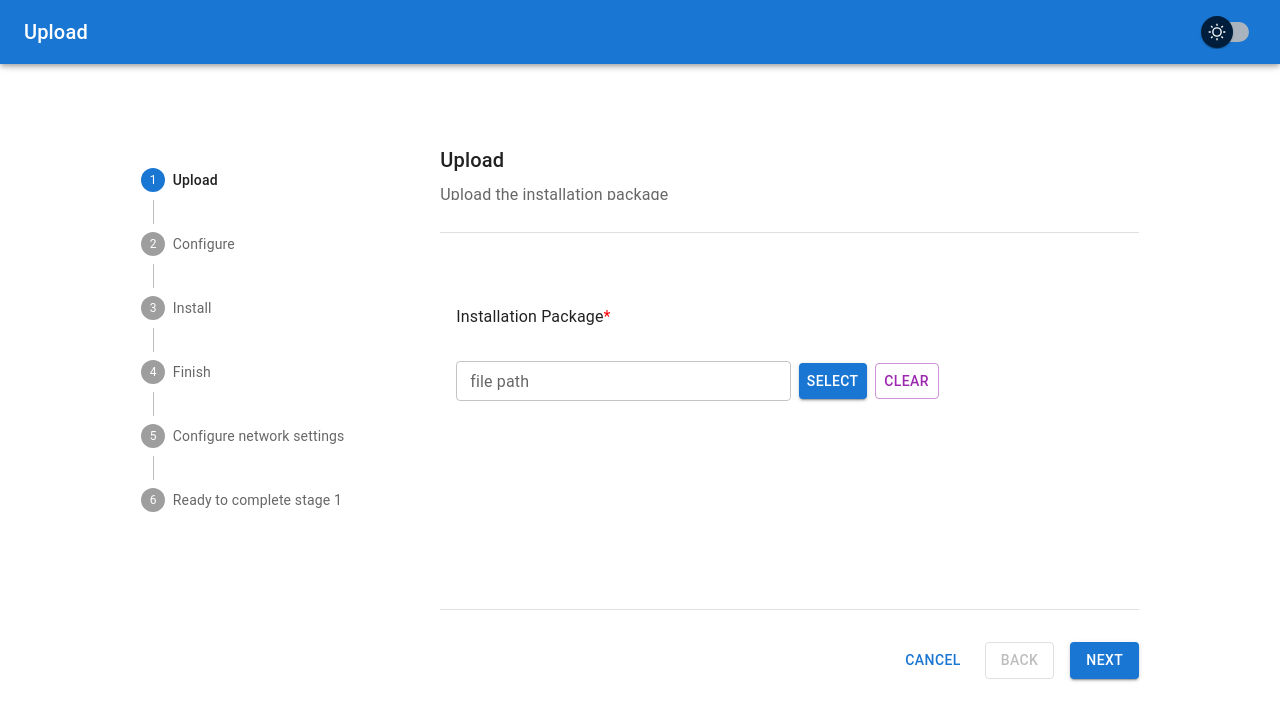
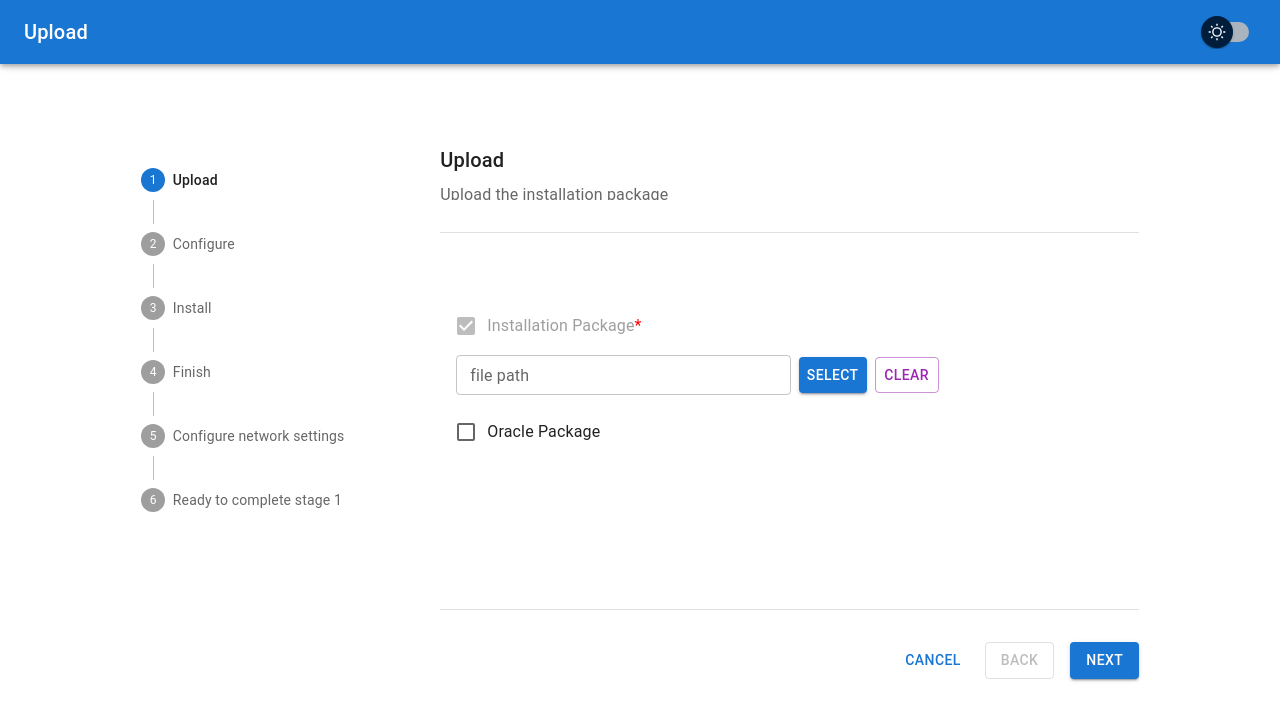
Before and after one commit to winterbear2077/adms-installer, a React (Vite) app: page /step in a window 1280 px wide. Shown: the top 720 px of the page. Built offline with nearby package versions, Linux system fonts and the light colour scheme.

Commit message:
add a checkbox to the FilePicker

```diff
--- a/src/components/BasicInput.tsx
+++ b/src/components/BasicInput.tsx
@@ -1,5 +1,5 @@
 import { useState, useEffect } from 'react';
-import { Box, MenuItem, TextField, Typography } from "@mui/material";
+import { Box, MenuItem, TextField, Typography, Checkbox, FormControlLabel } from "@mui/material";
 import { Controller } from "react-hook-form";
 import FilePicker from './FilePicker';
 
@@ -20,6 +20,13 @@ export interface BasicInputProps {
     defaultValue?: string | string[];
     rules?: any;
     select?: SelectProps;
+    filePickerProps?: {
+        fileFilter?: {
+            name: string;
+            extensions: string[];
+        }[];
+        multiple?: boolean;
+    };
 }
 
 const BasicInput = ({ control, inputProps }: {
@@ -28,6 +35,8 @@ const BasicInput = ({ control, inputProps }: {
 }) => {
     const [options, setOptions] = useState<string[]>([]);
     const [_, setIsLoading] = useState(false);
+    // Initialize checkbox state based on required property
+    const [showFilePicker, setShowFilePicker] = useState<boolean>(inputProps.required || false);
 
     const { select } = inputProps;
     // 处理异步加载选项
@@ -43,6 +52,14 @@ const BasicInput = ({ control, inputProps }: {
         }
     }, [select?.enable, select?.loadOptions]);
 
+    // Handle checkbox change for file picker
+    const handleFilePickerCheckboxChange = (event: React.ChangeEvent<HTMLInputElement>) => {
+        // Only allow changes if the field is not required
+        if (!inputProps.required) {
+            setShowFilePicker(event.target.checked);
+        }
+    };
+
     return (
         <Controller
             name={inputProps.name}
@@ -53,18 +70,39 @@ const BasicInput = ({ control, inputProps }: {
                 if (inputProps.type === "file") {
                     return (
                         <Box display="flex" flexDirection="column" marginTop={2}>
-                            <Typography>
-                                {inputProps.title}
-                                {inputProps.required && <span style={{ color: 'red' }}>*</span>}
-                            </Typography>
+                            <Box display="flex" alignItems="center">
+                                <FormControlLabel
+                                    control={
+                                        <Checkbox
+                                            checked={inputProps.required || showFilePicker}
+                                            onChange={handleFilePickerCheckboxChange}
+                                            color="primary"
+                                            disabled={inputProps.required}
+                                        />
+                                    }
+                                    label={
+                                        <span>
+                                            {inputProps.title}
+                                            {inputProps.required && <span style={{ color: 'red' }}>*</span>}
+                                        </span>
+                                    }
+                                />
+                            </Box>
                             {/* 渲染 FilePicker */}
-                            <FilePicker
-                                value={field.value}
-                                onChange={field.onChange}
-                                onBlur={field.onBlur}
-                            >
-
-                            </FilePicker>
+                            {(inputProps.required || showFilePicker) && (
+                                <FilePicker
+                                    value={field.value}
+                                    onChange={(e) => {
+                                        field.onChange(e);
+                                        if (!showFilePicker && !inputProps.required) {
+                                            field.onChange({ target: { value: '' } } as React.ChangeEvent<HTMLInputElement>);
+                                        }
+                                    }}
+                                    onBlur={field.onBlur}
+                                    fileFilter={inputProps.filePickerProps?.fileFilter}
+                                    multiple={inputProps.filePickerProps?.multiple}
+                                />
+                            )}
                         </Box>
                     );
                 }
--- a/src/components/FilePicker.tsx
+++ b/src/components/FilePicker.tsx
@@ -1,19 +1,27 @@
 import { useState } from "react";
 import { open } from "@tauri-apps/plugin-dialog";
 import { Box, Button, TextField } from "@mui/material";
+
 interface FilePickerProps {
     value: string;
-    fileFilter?: Record<string, any>;
+    fileFilter?: {
+        name: string;
+        extensions: string[];
+    }[];
+    multiple?: boolean;
     onChange: (event: React.ChangeEvent<HTMLInputElement>) => void;
     onBlur?: () => void;
 }
 
-const FilePicker = ({ value, onChange, onBlur, fileFilter }: FilePickerProps) => {
+const FilePicker = ({ value, onChange, onBlur, fileFilter, multiple }: FilePickerProps) => {
     const [selectedFile, setSelectedFile] = useState<string>(value);
 
     // Handle file selection
     const handlePickFile = async () => {
-        const file = await open(fileFilter);
+        const file = await open({
+            filters: fileFilter,
+            multiple
+        });
         if (file) {
             setSelectedFile(file as string);
             onChange({ target: { value: file as string } } as React.ChangeEvent<HTMLInputElement>);
@@ -26,7 +34,6 @@ const FilePicker = ({ value, onChange, onBlur, fileFilter }: FilePickerProps) =>
         onChange({ target: { value: '' } } as React.ChangeEvent<HTMLInputElement>);
     };
 
-
     // Handle manual input of the file path
     const handleChange = (event: React.ChangeEvent<HTMLInputElement>) => {
         setSelectedFile(event.target.value);
@@ -34,7 +41,7 @@ const FilePicker = ({ value, onChange, onBlur, fileFilter }: FilePickerProps) =>
     };
 
     return (
-        <Box sx={{ maxWidth: '80%', mx: '0', mt: 4 }}>
+        <Box sx={{ maxWidth: '80%', mx: '0', mt: 1 }}>
             <Box display="flex" flexDirection="row" gap={1} justifyContent="flex-end" alignItems="center">
                 <TextField
                     label="file path"
--- a/src/pages/InstallPage.tsx
+++ b/src/pages/InstallPage.tsx
@@ -30,6 +30,21 @@ const steps: StepInfo[] = [
             required: true,
             defaultValue: "",
             placeholder: "Select installation package",
+            filePickerProps: {
+                fileFilter: fileFilters,
+                multiple: false
+            }
+        },{
+            name: "oraclePackages",
+            type: "file",
+            title: "Oracle Package",
+            required: false,
+            defaultValue: "",
+            placeholder: "Select oracle package",
+            filePickerProps: {
+                fileFilter: fileFilters,
+                multiple: false
+            }
         }
 
         ],
```
